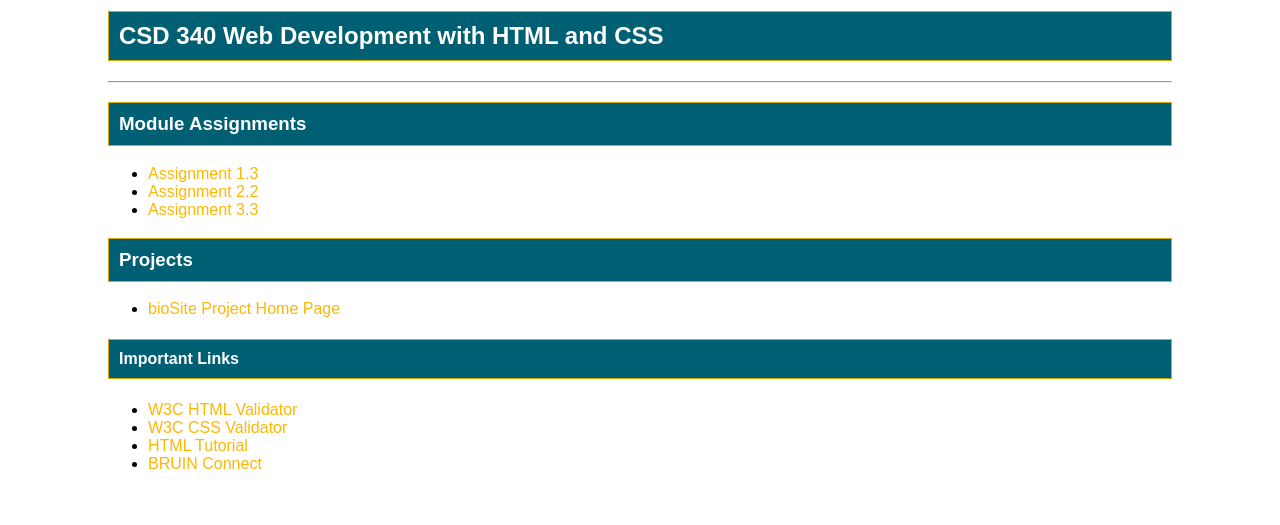
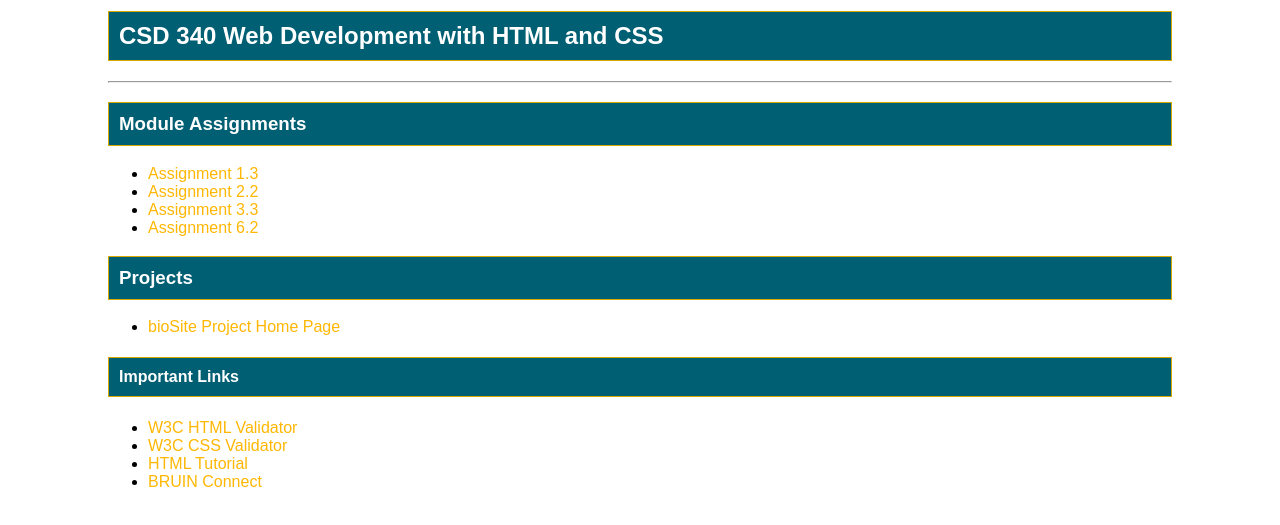
Before and after one commit to alexispaige247/csd-340, a plain HTML site: page index.html in a window 1280 px wide. Shown: the part 119-644 px from the top of the page. Drawn offline with Linux system fonts and the light colour scheme.

Commit message:
add mod6.2 to index.html

```diff
--- a/index.html
+++ b/index.html
@@ -30,6 +30,7 @@
 				<li><a href="Module-1/1_3.html">Assignment 1.3</a></li>
 				<li><a href="Module-2/EX3.3.html">Assignment 2.2</a></li>
 				<li><a href="Module-3/sam_EX3.html">Assignment 3.3</a></li>
+				<li><a href="Mitchell_Mod6_2.html">Assignment 6.2</a></li>
 
 			</ul>
 			<h3>Projects</h3>
```
